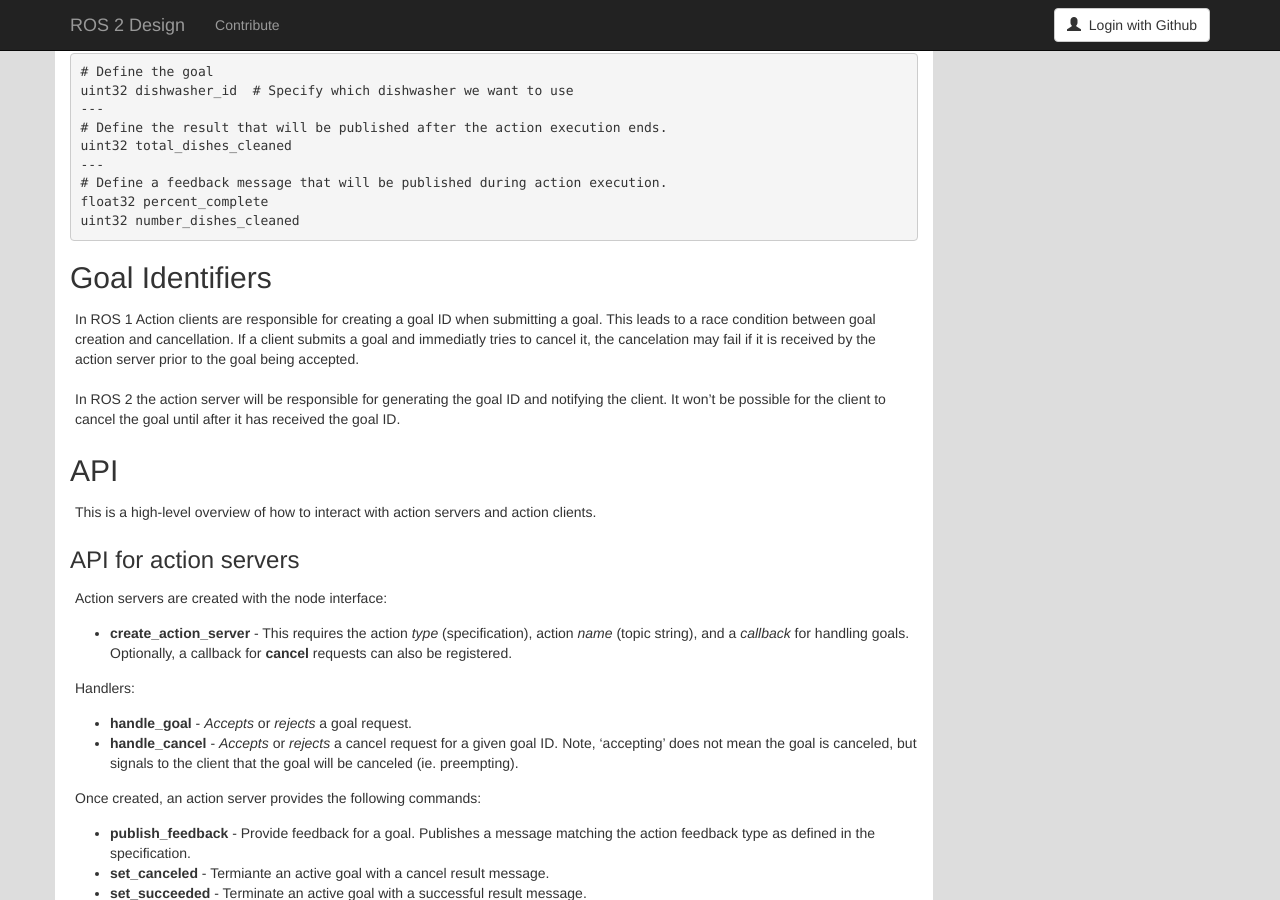
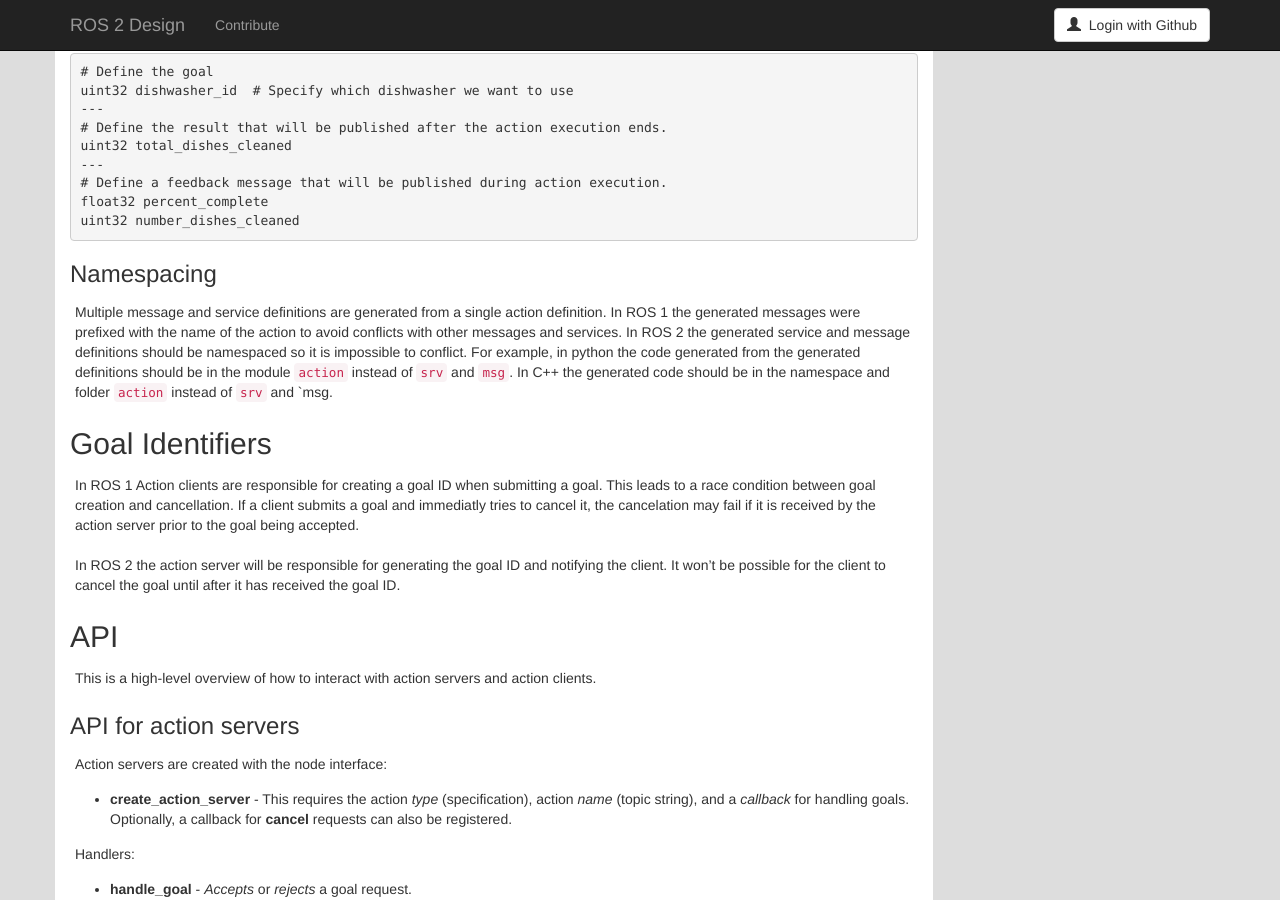
Before and after one commit to ros2/design, a Jekyll site: the page built from articles/actions.md, in a window 1280 px wide and 900 px high, scrolled down 1558 px. Built offline with Jekyll 4.4.1, drawn with Linux system fonts in a browser that asks for light colours; nearby versions of some CDN libraries.

Commit message:
Actions namespaced separately from msg and srv definitions

````diff
--- a/articles/actions.md
+++ b/articles/actions.md
@@ -112,6 +112,13 @@ float32 percent_complete
 uint32 number_dishes_cleaned
 ```
 
+### Namespacing
+
+Multiple message and service definitions are generated from a single action definition.
+In ROS 1 the generated messages were prefixed with the name of the action to avoid conflicts with other messages and services.
+In ROS 2 the generated service and message definitions should be namespaced so it is impossible to conflict.
+For example, in python the code generated from the generated definitions should be in the module `action` instead of `srv` and `msg`.
+In C++ the generated code should be in the namespace and folder `action` instead of `srv` and `msg.
 
 ## Goal Identifiers
 
````
